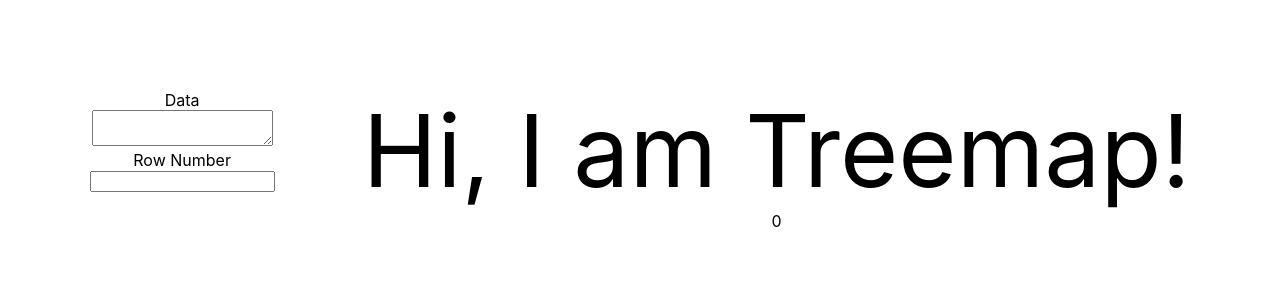
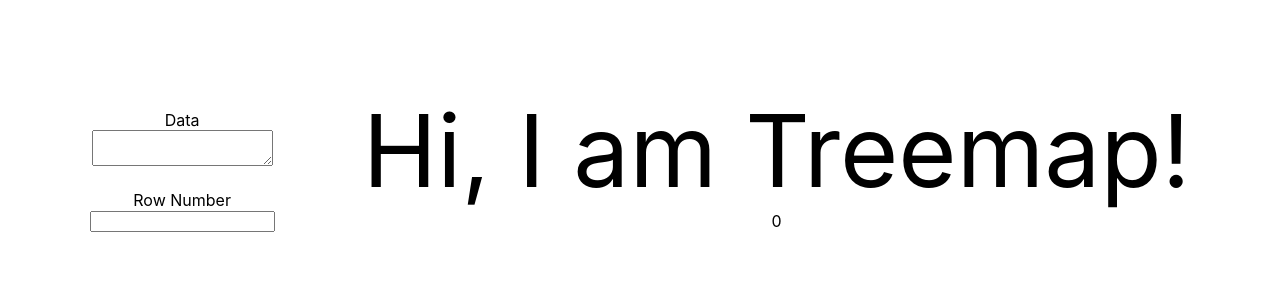
Before and after one commit to briankwong65/treemap, a React (Create React App) app: page / in a window 1280 px wide. Shown: the top 300 px of the page. Built offline with nearby package versions, Linux system fonts and the light colour scheme.

Commit message:
Update styles

```diff
--- a/src/components/DataInput/index.js
+++ b/src/components/DataInput/index.js
@@ -20,10 +20,14 @@ const DataInput = (props) => {
 
   return (
     <div className={classNames(styles.container, className)}>
-      <div>Data</div>
-      <textarea onChange={handleDataChange}></textarea>
+      <div className={styles.inputContainer}>
+        <div>Data</div>
+        <textarea onChange={handleDataChange}></textarea>
+      </div>
+      <div className={styles.inputContainer}>
       <div>Row Number</div>
-      <input type='number' onChange={handleRowChange}></input>
+        <input type='number' onChange={handleRowChange}></input>
+      </div>
     </div>
   );
 };
```
